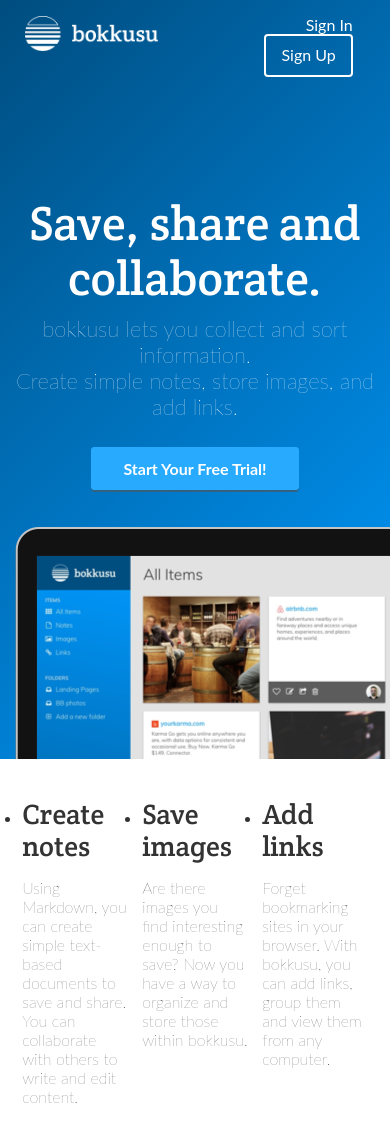
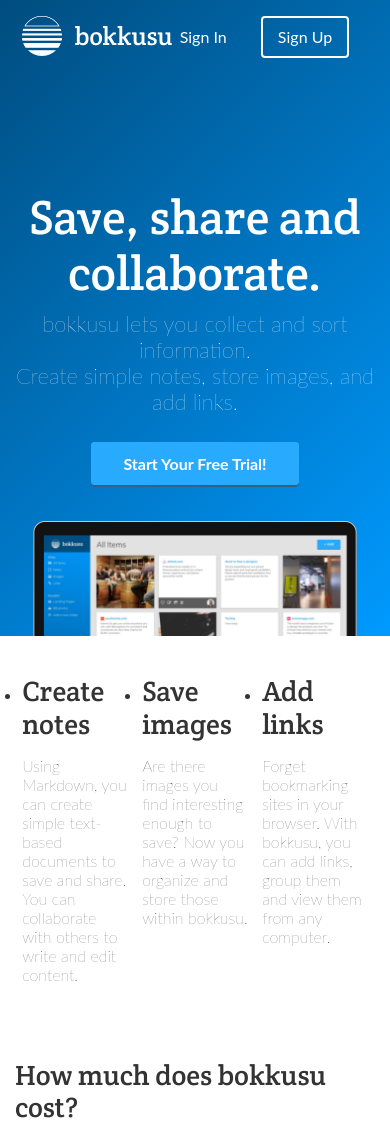
Before and after one commit to nrmunley/Bokkusu, a plain HTML site: page index.html in a window 390 px wide. Shown: the top 1126 px of the page. Drawn offline with Linux system fonts and the light colour scheme; a web font is replaced by a local one.

Commit message:
Homepage media queries completed

```diff
--- a/css/style.css
+++ b/css/style.css
@@ -42,24 +42,43 @@
   min-height: 1px;
   margin: 0 2% 20px;
 }
-@media (min-width: 320px) {
+@media (min-width: 320px) and (max-width: 480px) {
   .container {
     width:auto;
   }
   .one-half img {
     max-width: 80%;
     float: left;
-    margin: 0 2% 8px;
+    margin-right: auto;
+  }
+  .one-half ul {
+    margin-left: 0;
+    padding-left: 0;
+    margin-right: 0;
+    padding-right: 0;
   }
   .one-half {
-    width: 46%;
-    margin: 0 2% 8px;
+    width: 70%;
+    margin: 0 2% 4px;
   }
   .one-third {
     width: 29.33333%;
   }
   .one-fourth {
     width: 21%;
+  }
+  header .hero img {
+    display: block;
+    margin: 3em auto 0;
+    max-width: 90%;
+  }
+  header .hero h1 {
+    margin: 20px 0 0;
+  }
+  header nav ul > li {
+    list-style-type: none;
+    display: inline-block;
+    margin: 0 4px;
   }
 }
 @media (min-width: 768px) {
--- a/index.html
+++ b/index.html
@@ -19,7 +19,7 @@
 <body>
 <header>
   <nav class="container">
-    <div class="one-half">
+    <div class="one-fourth">
       <a href="index.html" class="site-logo"><img src="images/site-logo.png" alt="Bokkusu" /></a>
     </div>
     <div class="one-half">
```
